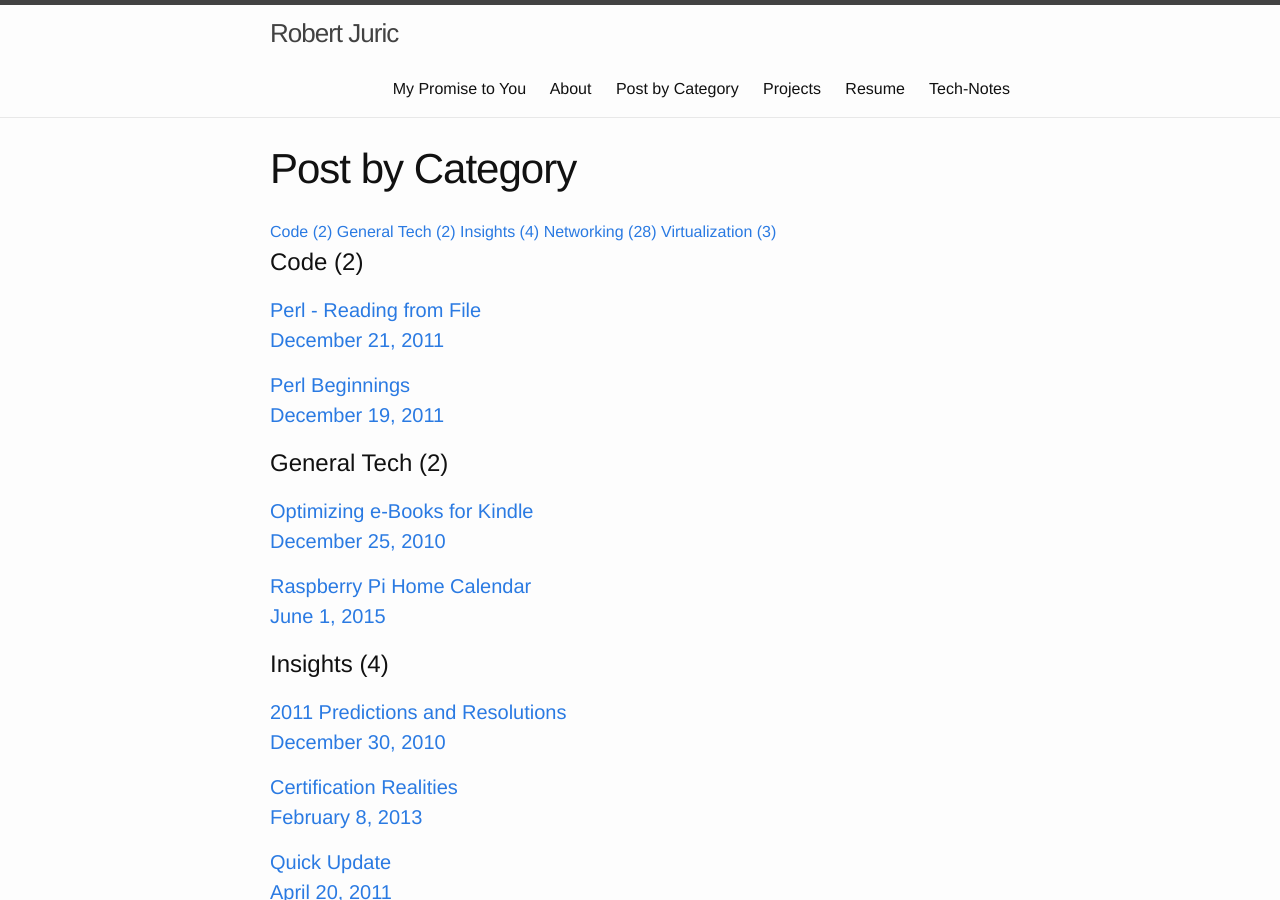
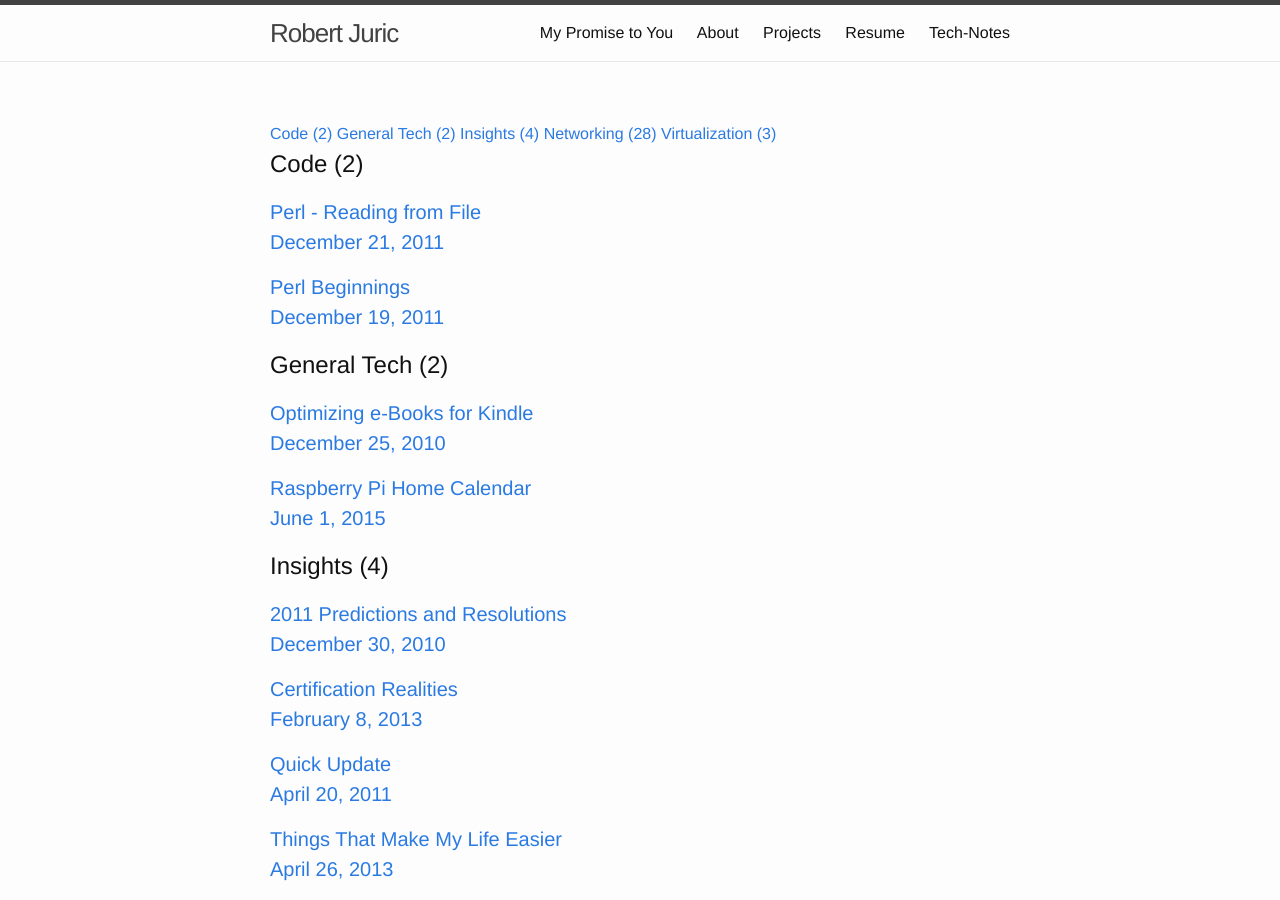
Before and after one commit to robertjuric/robertjuric.github.io, a Jekyll site: the page built from archivebycategory.md, in a window 1280 px wide and 900 px high. Built offline with Jekyll 4.4.1, drawn with Linux system fonts in a browser that asks for light colours.

Commit message:
Update categories

```diff
--- a/archivebycategory.md
+++ b/archivebycategory.md
@@ -1,6 +1,5 @@
 ---
 layout: page
-title: Post by Category
 permalink: /categoryview/
 sitemap: false
 ---
```
